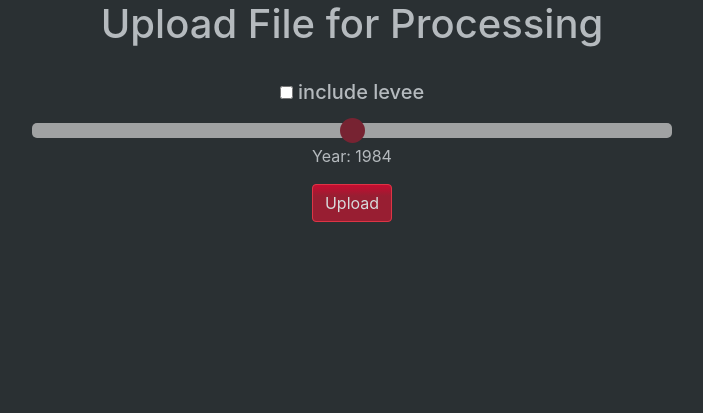
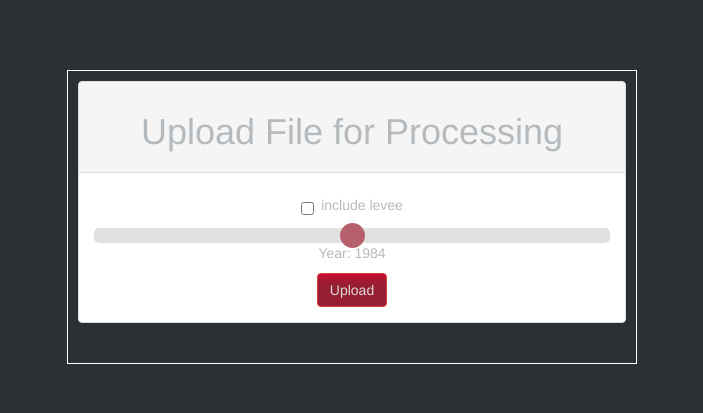
Before and after one commit to ReidTissing/FlaskApp, a Flask app: page / in a window 1280 px wide. Shown: the top 413 px of the page, without its empty margins (288-991 px from the left). Run offline with Flask 2, Linux system fonts and the light colour scheme; some libraries are stand-ins or nearby versions.

Commit message:
formatting

```diff
--- a/templates/index.html
+++ b/templates/index.html
@@ -22,6 +22,8 @@
     }
     body {
     background: #2a3033;
+    padding: 50px;
+    margin: 20px;
     }
     .slidecontainer {
         width: 100%;
@@ -64,19 +66,28 @@
     background-image: linear-gradient(#c60c30, #981e32, 60%, #981e32);
     color: #d7dadb;
     }
+.container { border: 1px solid white;
+ padding: 10px;
+ padding-bottom: 20px;
+ max-width: 50%;
+ }
     </style>
   </head>
   <body>
-    <center><h1>Upload File for Processing</h1><br>
-    <div class="checkbox"><h5>
-    <label><input type="checkbox" value="">  include levee</label></h5>
-    </div>
 
-    <div class="slidecontainer">
-    <input type="range" min="1950" max="2018" value="1984" class="slider" id="myRange">
+
+  <center>
+  <div class="container">
+    <div class="panel panel-default">
+    <div class="panel-heading"><h1>Upload File for Processing</h1></div>
+    <div class="panel-body">
+      <div class="checkbox"><h5>
+        <label><input type="checkbox" value="">  include levee</label></h5>
+      </div>
+      <div class="slidecontainer">
+        <input type="range" min="1950" max="2018" value="1984" class="slider" id="myRange">
+      </div>
     <p>Year: <span id="demo"></span></p>
-    </div>
-        </center>
 
     <script>
     var slider = document.getElementById("myRange");
@@ -88,6 +99,9 @@
     }
     </script>
 	<center><button type="button" class="btn btn-danger">Upload</button></center>
+    </div>
+   </div>
+  </div>
 
 
     <!-- jQuery (necessary for Bootstrap's JavaScript plugins) -->
```
Also changed, not shown: __init__.py (renamed from app.py).
